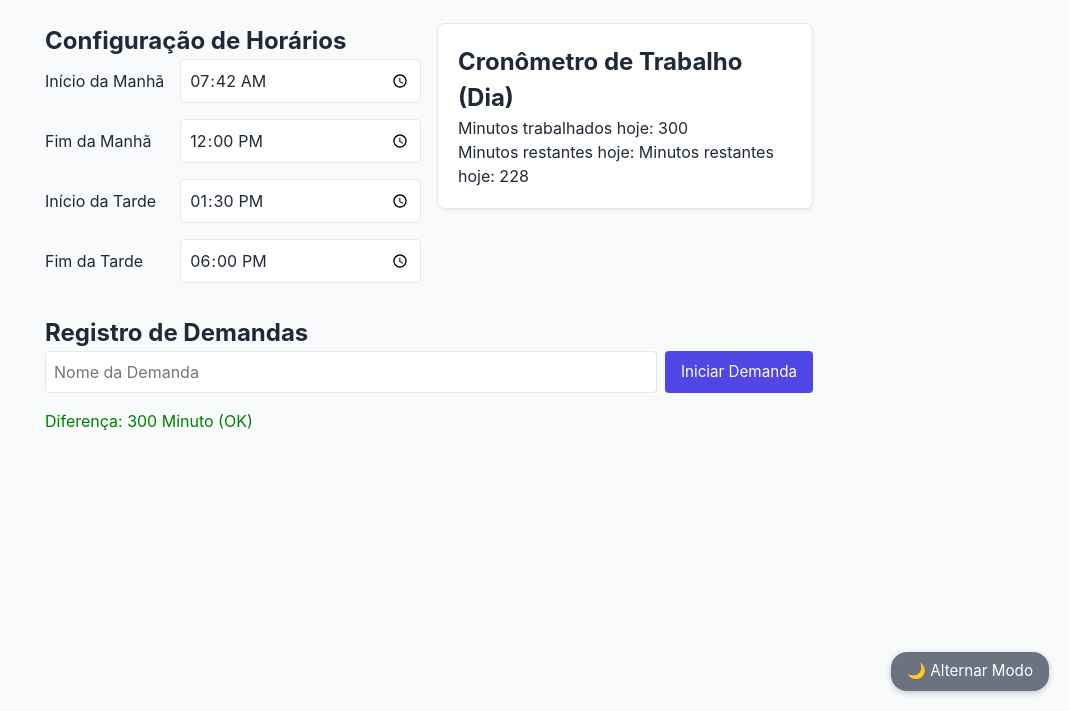
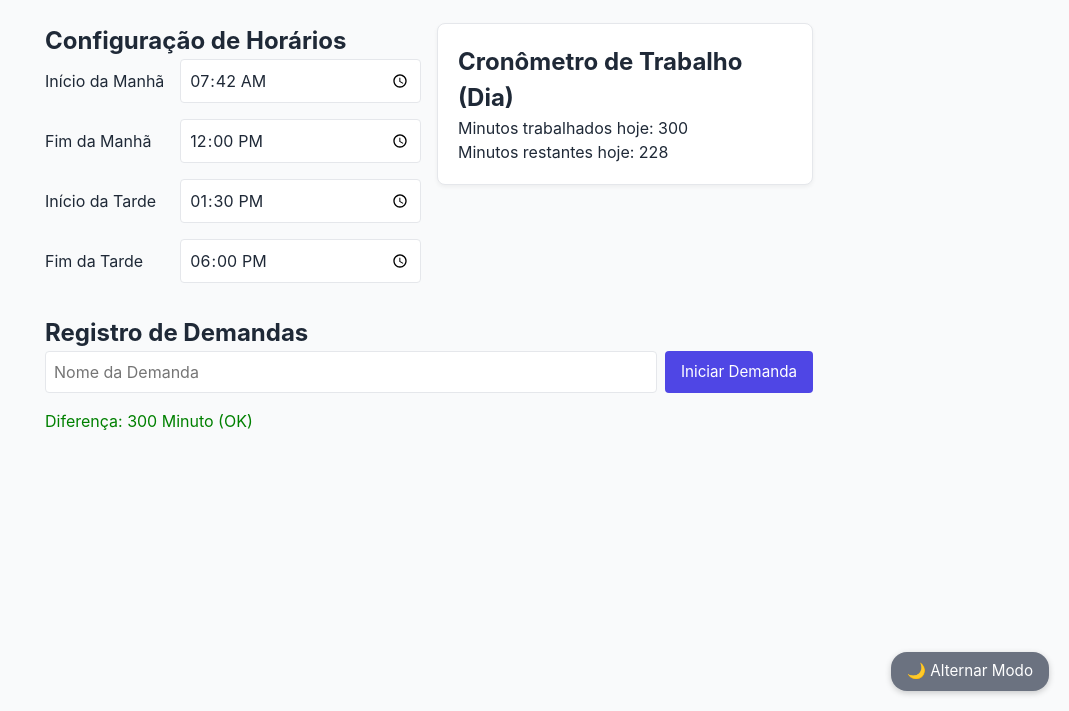
Before and after one commit to TiagoTStanis/Banco_Horas_Online, a plain HTML site: page index.html in a window 1280 px wide. Shown: the part 89-800 px from the top of the page, without its empty margins (211-1280 px from the left). Drawn offline with Linux system fonts and the light colour scheme.

Commit message:
Correção de um bug

```diff
--- a/index.html
+++ b/index.html
@@ -44,7 +44,7 @@
       <section class="section def-horas">
         <h2>Cronômetro de Trabalho (Dia)</h2>
         <p class="info">Minutos trabalhados hoje: <span id="minutosTrabalhadosDia">0</span></p>
-        <p class="info">Minutos restantes hoje: <span id="minutosRestantesDia">0</span></p>
+        <p class="info"><span id="minutosRestantesDia">0</span></p>
       </section>
     </div>
 
```
